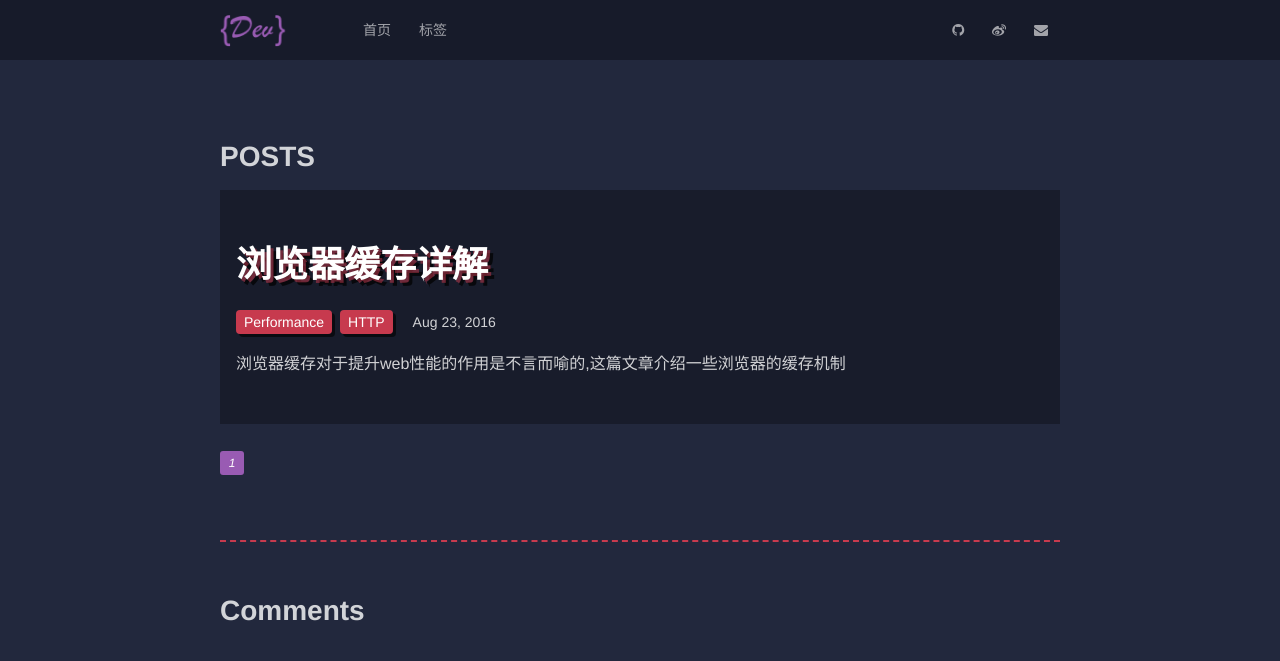
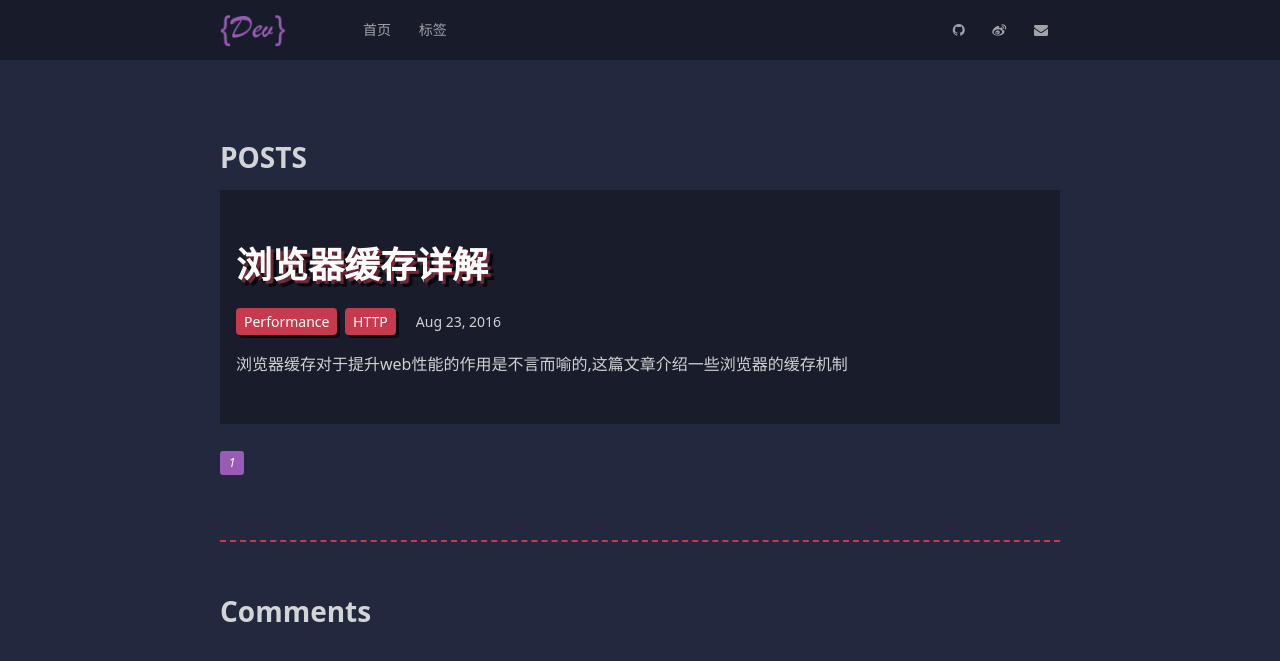
Before and after one commit to lancebiu/lancebiu.github.io, a Jekyll site: the page built from index.html, in a window 1280 px wide. Shown: the top 661 px of the page. Built offline with Jekyll 4.4.1, drawn with Linux system fonts in a browser that asks for light colours; nearby versions of some CDN libraries; the list of posts is cut into pages by our own code; comment, search, counter and statistics services are not loaded.

Commit message:
update font-family

```diff
--- a/_sass/_layout.scss
+++ b/_sass/_layout.scss
@@ -1,7 +1,7 @@
 body {
   background: #22283D;
   color: rgba(255, 255, 255, 0.8);
-  font-family: "Helvetica Neue", Helvetica, "Hiragino Sans GB", Arial, sans-serif;
+  font-family: PingFang SC, Lantinghei SC, Microsoft Yahei, Hiragino Sans GB, Microsoft Sans Serif, WenQuanYi Micro Hei, sans, serif;
   font-size: 14px;
   line-height: 28px;
 }
```
Also changed, not shown: 1 other file.
